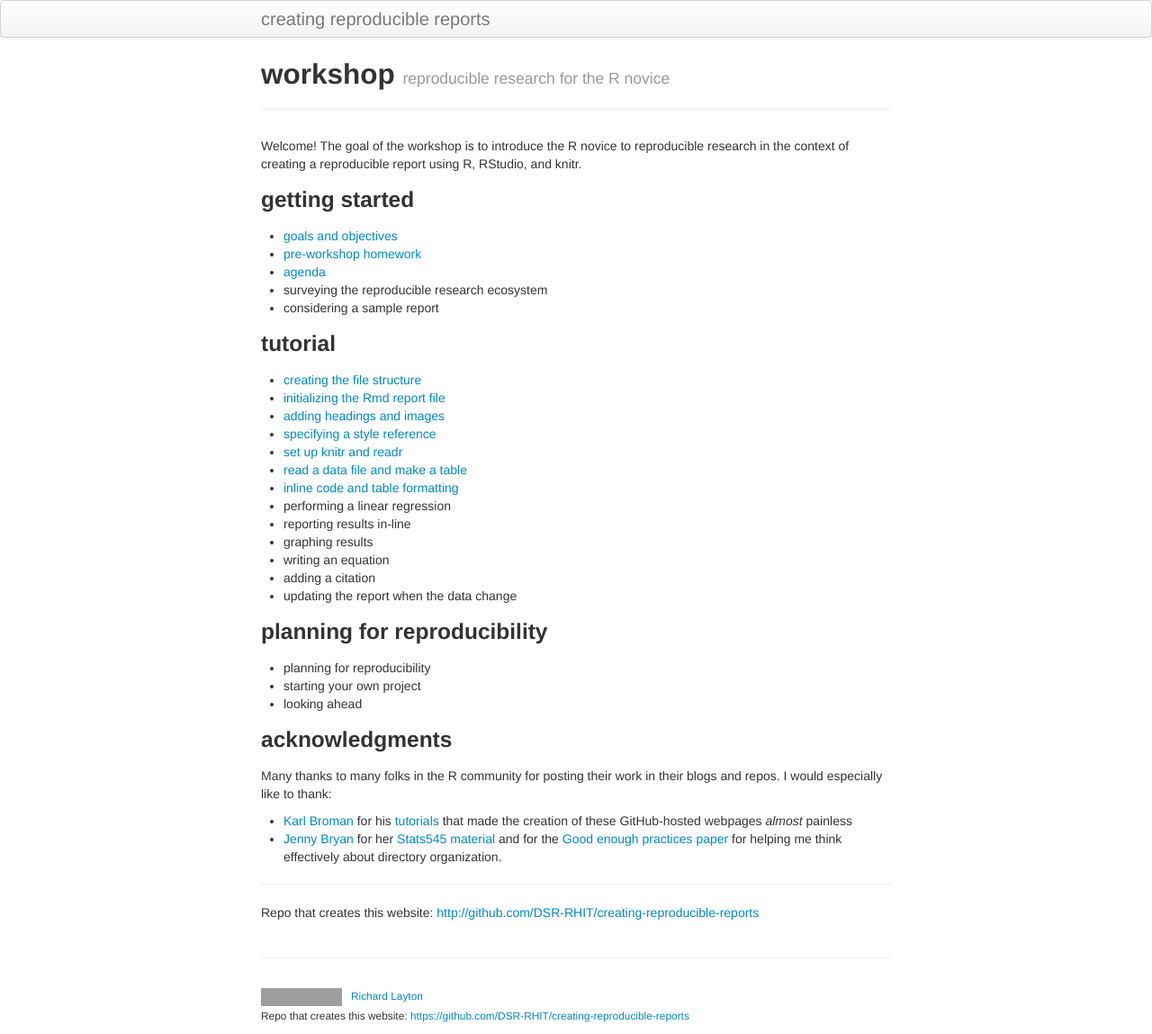
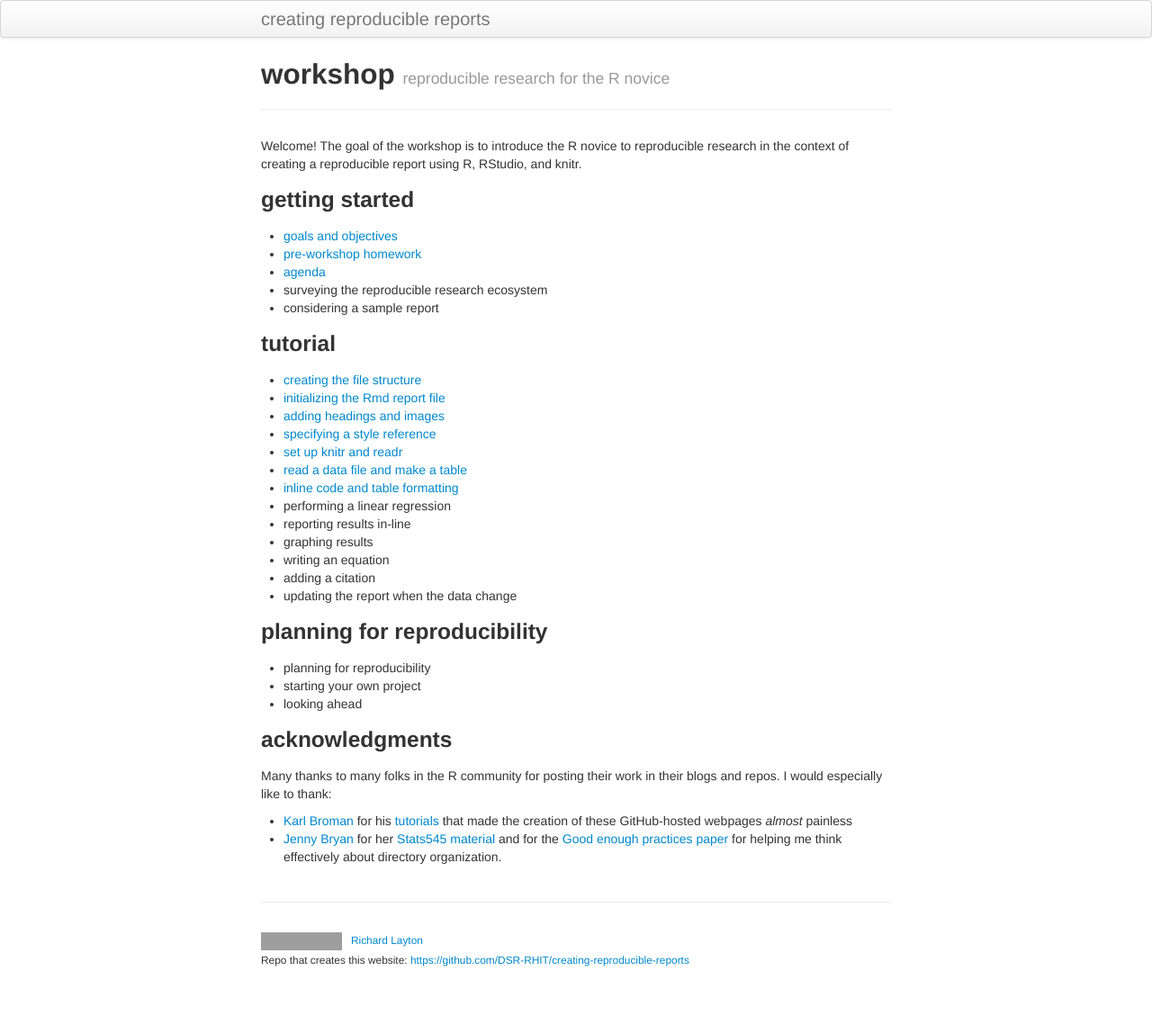
Before and after one commit to DSR-RHIT/creating-reproducible-reports, a Jekyll site: the page built from index.md, in a window 1280 px wide. Shown: the whole page at 90% size. Built offline with Jekyll 4.4.1, drawn with Linux system fonts in a browser that asks for light colours; after the commit the page ends 1087 px from its top, so only the background shows below that; grey boxes are pictures that could not be loaded.

Commit message:
Update index.md

```diff
--- a/index.md
+++ b/index.md
@@ -45,15 +45,3 @@ Many thanks to many folks in the R community for posting their work in their blo
 - [Karl Broman](http://kbroman.org) for his  [tutorials](http://kbroman.org/pages/tutorials.html) that made the creation of these GitHub-hosted webpages *almost* painless
 - [Jenny Bryan](https://github.com/jennybc) for her [Stats545 material](http://stat545.com/) and for the
 [Good enough practices  paper](https://swcarpentry.github.io/good-enough-practices-in-scientific-computing/) for helping me think effectively about directory organization.
-
-
-
-
-
-
-
-
-
----
-
-Repo that creates this website: [http://github.com/DSR-RHIT/creating-reproducible-reports](http://github.com/DSR-RHIT/creating-reproducible-reports)
```
